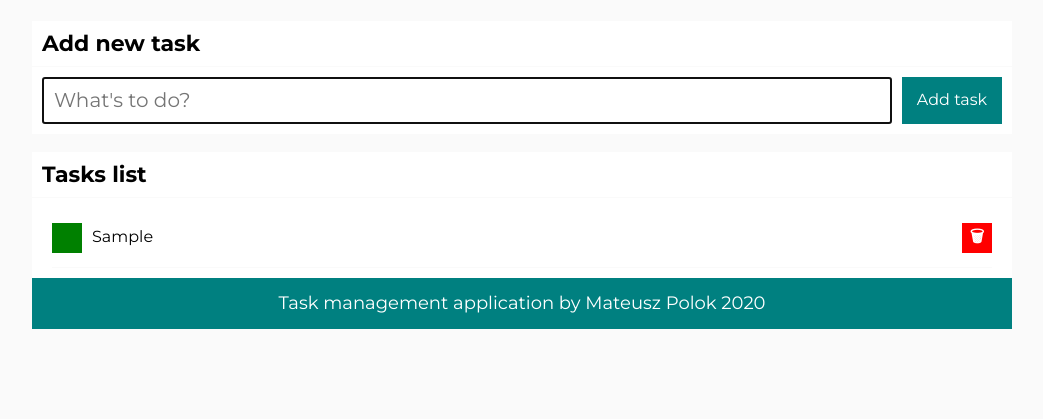
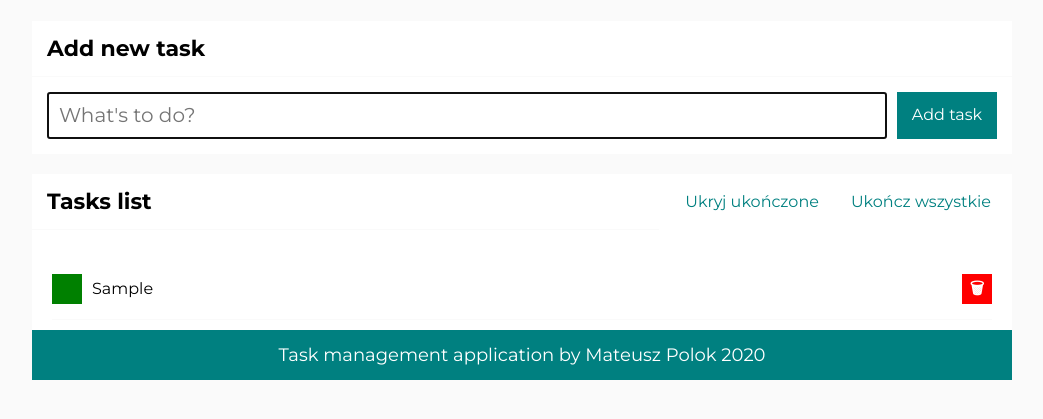
Before and after one commit to mateusz24polok/task-management-application, a plain HTML site: page index.html in a window 1280 px wide. Both pictures are taken after typing "Sample" into the empty fields and a click on the button "Add task". Shown: the part 69-488 px from the top of the page, without its empty margins (118-1161 px from the left). Drawn offline with nearby package versions, Linux system fonts and the light colour scheme.

Commit message:
add two function buttons (hide all done tasks and mark all tasks as a done) that appear when you add a task

```diff
--- a/css/newTaskSection.css
+++ b/css/newTaskSection.css
@@ -5,13 +5,13 @@
 .newTaskSection__title {
     font-size: 22px;
     border-bottom: 1px solid var(--appGrayColor);
-    padding: 10px;
+    padding: 15px;
     margin-bottom: 0;
 }
 
 .newTaskSection__form {
     display: flex;
-    padding: 10px;
+    padding: 15px;
 }
 
 .newTaskSection__input {
--- a/css/tasksSection.css
+++ b/css/tasksSection.css
@@ -1,18 +1,48 @@
 .tasksSection {
+    display: grid;
+    grid-template-areas:
+    "title button--hide button--toggleDone"
+    "list list list";
+    grid-template-columns: 1fr auto auto;
+    grid-gap: 20px;
+    align-items:center;
     background-color: white;
+    margin-top:20px;
 }
 
 .tasksSection__title {
     font-size: 22px;
     border-bottom: 1px solid var(--appGrayColor);
-    padding: 10px;
-    margin-bottom: 0;
+    padding: 15px;
+    margin: 0;
+    grid-area: title;
+}
+
+.tasksSection__button {
+    background-color:transparent;
+    color: teal;
+    border:none;
+    cursor:pointer;
+}
+
+.tasksSection__button:hover {
+    color:#009999;
+}
+
+.tasksSection__button--hide{
+    grid-area: button--hide;
+}
+
+.tasksSection__button--toggleDone{
+    grid-area: button--toggleDone;
+    margin-right:15px;
 }
 
 .tasksSection__list {
     list-style: none;
     padding: 10px 20px;
     margin: 0;
+    grid-area: list;
 }
 
 .tasksSection__listItem {
--- a/index.html
+++ b/index.html
@@ -36,7 +36,7 @@
                     <button class="newTaskSection__button js-addTaskButton">Add task</button>
                 </form>
             </section>
-            <section class="tasksSection">
+            <section class="tasksSection js-tasksSection">
                 <h2 class="tasksSection__title">Tasks list</h2>
                 <ul class="tasksSection__list js-tasksList"></ul>
             </section>
--- a/js/script.js
+++ b/js/script.js
@@ -1,7 +1,7 @@
 const tasksFormElement = document.querySelector(".js-form");
 const taskInputElement = document.querySelector(".js-taskInput");
 const addNewTaskButtonElement = document.querySelector(".js-addTaskButton");
-const tasksListElement = document.querySelector(".js-tasksList");
+const tasksSectionElement = document.querySelector(".js-tasksSection");
 const tasksArray = [];
 
 const addNewTask = (taskText) => {
@@ -16,15 +16,28 @@ const addNewTask = (taskText) => {
 
 const removeTask = (taskIndex) => {
     tasksArray.splice(taskIndex, 1);
-    tasksRender();
+    tasksSectionRender();
 }
 
 const toggleTaskDone = (taskIndex) => {
     tasksArray[taskIndex].done = !tasksArray[taskIndex].done;
-    tasksRender();
+    tasksSectionRender();
 }
 
-const tasksRender = () => {
+const tasksPanelRender = ()=>{
+    if (tasksArray.length) {
+        tasksSectionElement.innerHTML = `<h2 class="tasksSection__title">Tasks list</h2>
+        <button class="tasksSection__button tasksSection__button--hide">Ukryj ukończone</button>
+        <button class="tasksSection__button tasksSection__button--toggleDone">Ukończ wszystkie</button>
+        <ul class="tasksSection__list js-tasksList"></ul>`;
+    } else {
+        tasksSectionElement.innerHTML = `<h2 class="tasksSection__title">Tasks list</h2>
+        <ul class="tasksSection__list js-tasksList"></ul>`;
+    };
+}
+
+const tasksListRender = ()=>{
+    const tasksListElement = document.querySelector(".js-tasksList");
     tasksListElement.innerHTML = "";
     tasksArray.forEach(taskObject => {
         const taskElementHtml = `
@@ -45,6 +58,11 @@ const tasksRender = () => {
     })
 }
 
+const tasksSectionRender = () => {
+    tasksPanelRender();
+    tasksListRender();
+}
+
 const clearTaskInput = () => {
     taskInputElement.value = "";
     taskInputElement.focus();
@@ -53,7 +71,7 @@ const clearTaskInput = () => {
 const handleTasksFormSubmit = (event) => {
     event.preventDefault();
     addNewTask(taskInputElement.value);
-    tasksRender();
+    tasksSectionRender();
     clearTaskInput();
 }
 
```
